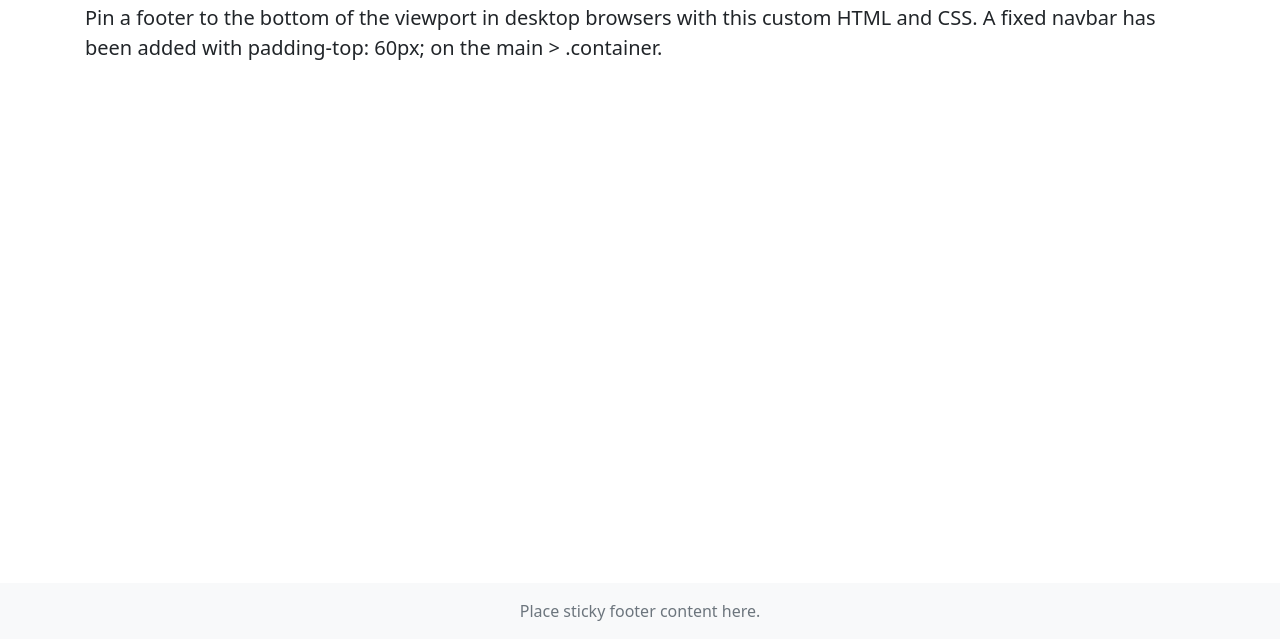
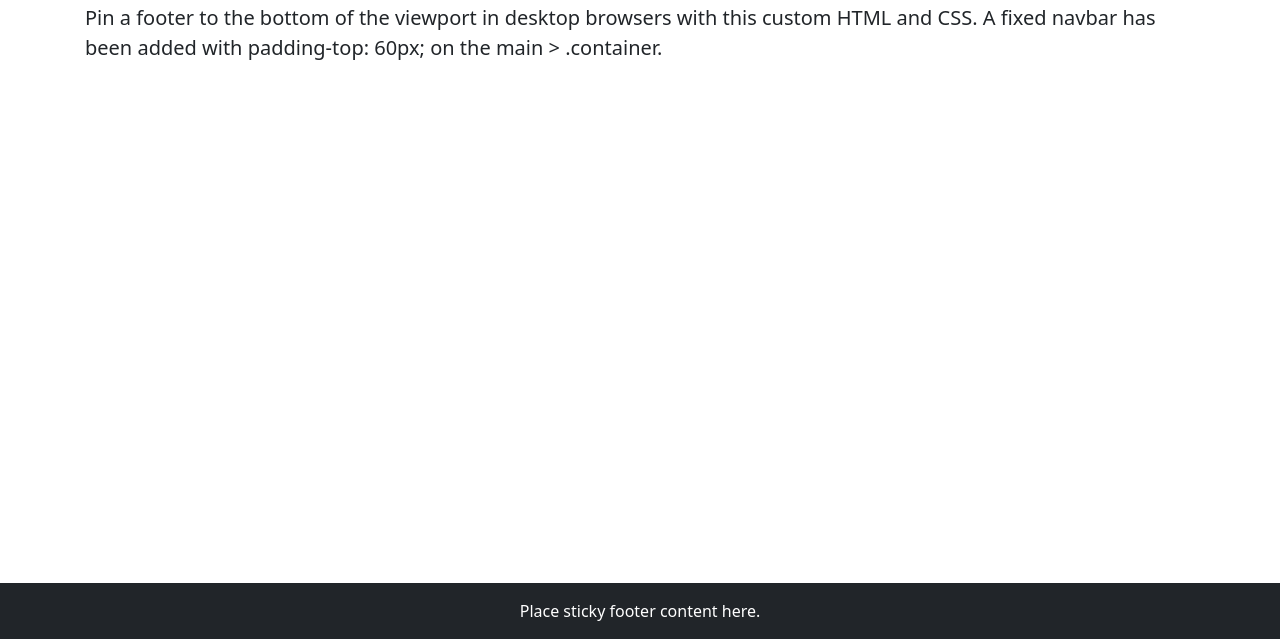
Before and after one commit to AndreasGuy54/BootstrapAndGrids, a plain HTML site: page index.html in a window 1280 px wide. Shown: the part 161-800 px from the top of the page. Drawn offline with nearby package versions, Linux system fonts and the light colour scheme.

Commit message:
Changed color of footer and text

```diff
--- a/index.html
+++ b/index.html
@@ -49,9 +49,9 @@
            <p class="lead">Pin a footer to the bottom of the viewport in desktop browsers with this custom HTML and CSS. A fixed navbar has been added with padding-top: 60px; on the main > .container.</p>
        </div>
     </main>
-    <footer class="footer mt-auto py-3 bg-light sticky-footer">
+    <footer class="footer mt-auto py-3 bg-dark sticky-footer">
         <div class="container-fluid text-center">
-            <span class="text-muted">Place sticky footer content here.</span>
+            <span class="text-white">Place sticky footer content here.</span>
         </div>
     </footer>
     <!-- Bootstrap JS -->
```
